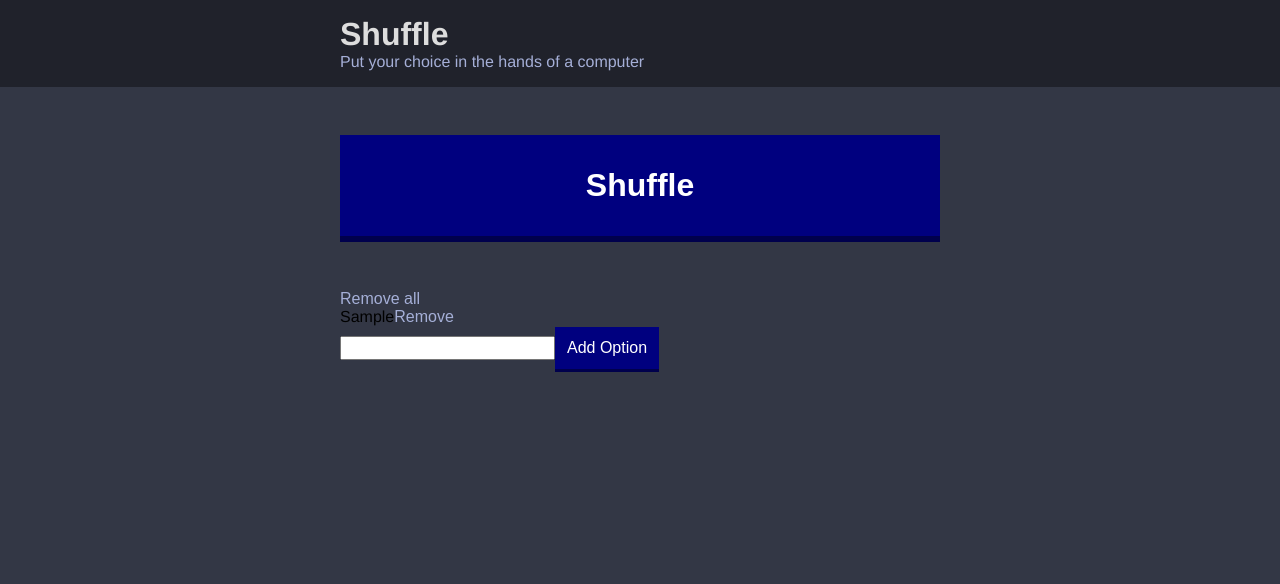
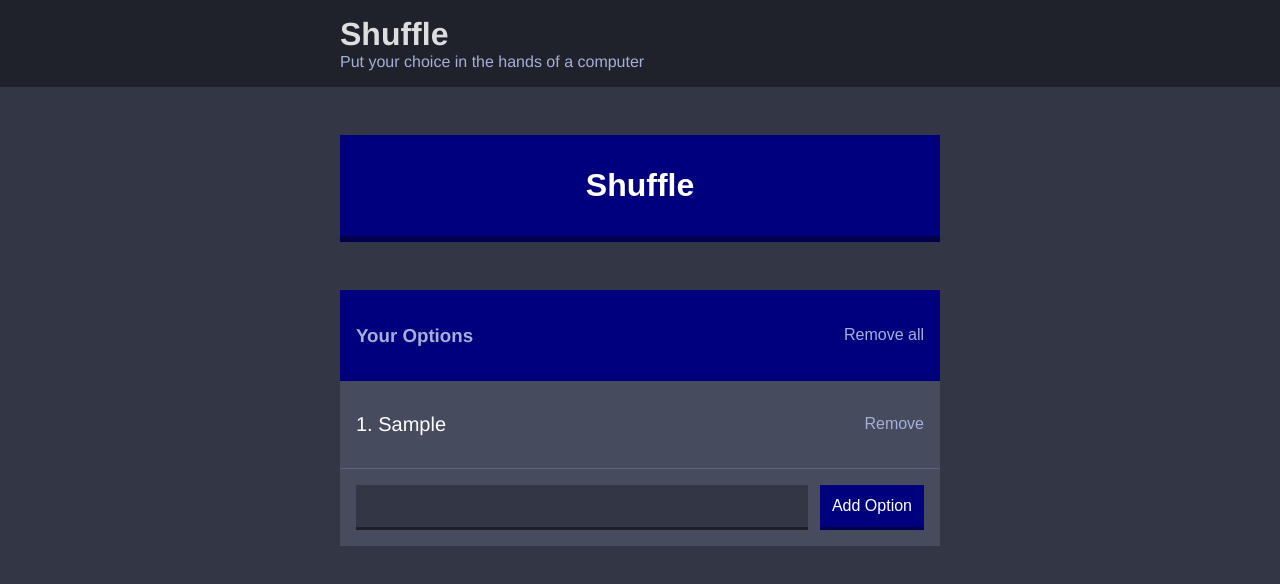
Before and after one commit to onurcankaya/react-shuffle-app, a React app: page / in a window 1280 px wide. Both pictures are taken after typing "Sample" into the empty fields and a click on the button "Add Option". Shown: the top 584 px of the page. Built offline with nearby package versions, Linux system fonts and the light colour scheme.

Commit message:
added styling for options list and add option form

```diff
--- a/src/components/AddOption.js
+++ b/src/components/AddOption.js
@@ -20,11 +20,11 @@
   render() {
     return (
       <div>
-        <form onSubmit={this.handleAddOption}>
-          <input type="text" name="option" />
+        {this.state.error && <p className="add-option-error">{this.state.error}</p>}
+        <form className="add-option" onSubmit={this.handleAddOption}>
+          <input className="add-option__input" type="text" name="option" />
           <button className="button">Add Option</button>
         </form>
-        {this.state.error && <p>{this.state.error}</p>}
       </div>
     )
   }
--- a/src/components/App.js
+++ b/src/components/App.js
@@ -80,6 +80,7 @@
         <Header subtitle={subtitle} />
         <div className="container">
           <Action hasOptions={options.length > 0} handlePick={this.handlePick} />
+          <div className="widget">
             <Options
               handleDeleteOptions={this.handleDeleteOptions}
               handleRemoveOption={this.handleRemoveOption}
@@ -87,6 +88,7 @@
             />
             <AddOption handleAddOption={this.handleAddOption} />
           </div>
+        </div>
           <OptionModal handleCloseModal={this.handleCloseModal} selectedOption={selectedOption} />
       </div>
     )
--- a/src/components/Option.js
+++ b/src/components/Option.js
@@ -1,9 +1,9 @@
 import React from 'react'
 
-const Option = ({ option, handleRemoveOption }) => {
+const Option = ({ count, handleRemoveOption, option }) => {
   return (
-    <div>
-      {option}
+    <div className="option">
+      <p className="option__text">{`${count}. ${option}`}</p>
       <button
         onClick={() => handleRemoveOption(option)}
         className="button button--link">
--- a/src/components/Options.js
+++ b/src/components/Options.js
@@ -4,15 +4,21 @@
 const Options = ({ handleDeleteOptions, handleRemoveOption, options }) => {
   return (
     <div>
-      <button onClick={handleDeleteOptions} className="button--link">
-        Remove all
-      </button>
-      {options.length === 0 && <p>Please add an option to get started.</p>}
-      {options.map((option) => {
+      <div className="widget-header">
+        <h3 className="widget-header-title">Your Options</h3>
+        <button onClick={handleDeleteOptions} className="button--link">
+          Remove all
+        </button>
+      </div>
+      {options.length === 0 && (
+        <p className="widget__message">Please add an option to get started.</p>
+      )}
+      {options.map((option, index) => {
         return (
           <Option
             option={option}
             key={option}
+            count={index + 1}
             handleRemoveOption={handleRemoveOption}
           />
         )
--- a/src/styles/base/_settings.scss
+++ b/src/styles/base/_settings.scss
@@ -1,6 +1,7 @@
 // colors
 $dark-blue: #333745;
 $blue: #00007F;
+$light-blue: #464b5e;
 $off-black: #20222b;
 $off-white: #a5afd7;
 
--- /dev/null
+++ b/src/styles/components/_add-option.scss
@@ -0,0 +1,22 @@
+.add-option-error {
+  color: $off-white;
+  font-style: italic;
+  margin: $m-size 0 0 0;
+  padding: 0 $m-size;
+}
+
+.add-option {
+  display: flex;
+  padding: $m-size;
+}
+
+.add-option__input {
+  background: $dark-blue;
+  border: none;
+  border-bottom: .3rem solid darken($dark-blue, 10%);
+  color: $off-white;
+  flex-grow: 1;
+  font-weight: 300;
+  margin-right: $s-size;
+  padding: $s-size;
+}
--- /dev/null
+++ b/src/styles/components/_option.scss
@@ -0,0 +1,13 @@
+.option {
+  border-bottom: 1px solid lighten($light-blue, 10%);
+  display: flex;
+  justify-content: space-between;
+  padding: $l-size $m-size;
+}
+
+.option__text {
+  color: white;
+  font-weight: 500;
+  font-size: 2rem;
+  margin: 0;
+}
--- /dev/null
+++ b/src/styles/components/_widget.scss
@@ -0,0 +1,24 @@
+.widget {
+  background: $light-blue;
+  margin-bottom: $xl-size;
+}
+
+.widget__message {
+  color: $off-white;
+  margin: 0;
+  padding: $l-size;
+  text-align: center;
+  border-bottom: .1rem solid lighten($light-blue, 10%);
+}
+
+.widget-header {
+  background: $blue;
+  color: $off-white;
+  padding: $m-size;
+  display: flex;
+  justify-content: space-between;
+}
+
+.widget-header__title {
+  margin: 0;
+}
--- a/src/styles/styles.scss
+++ b/src/styles/styles.scss
@@ -1,5 +1,8 @@
 @import './base/settings';
 @import './base/base';
+@import './components/add-option';
 @import './components/button';
 @import './components/container';
 @import './components/header';
+@import './components/option';
+@import './components/widget';
```
Lines whose indentation alone changed are shown as unchanged.
